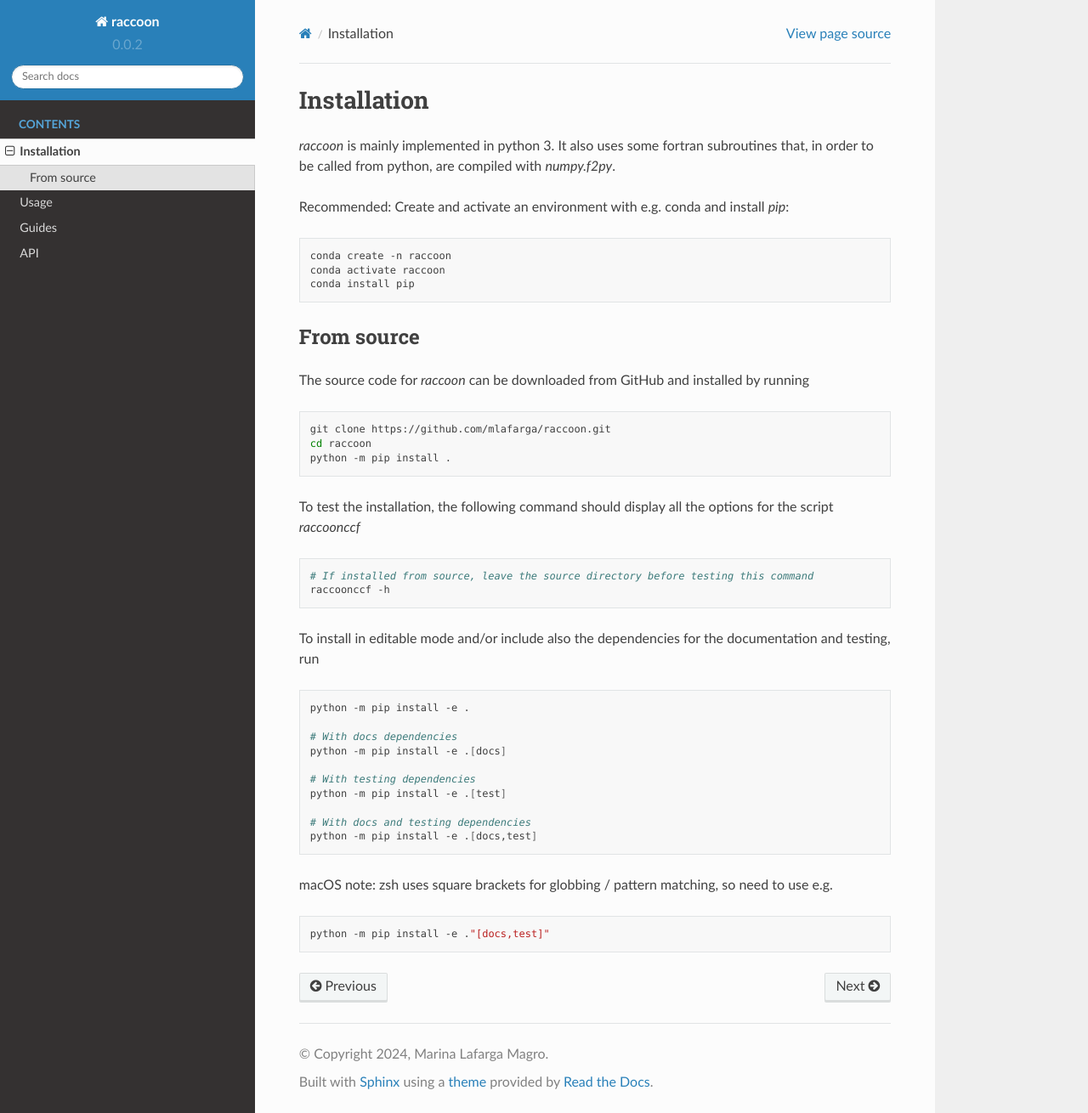
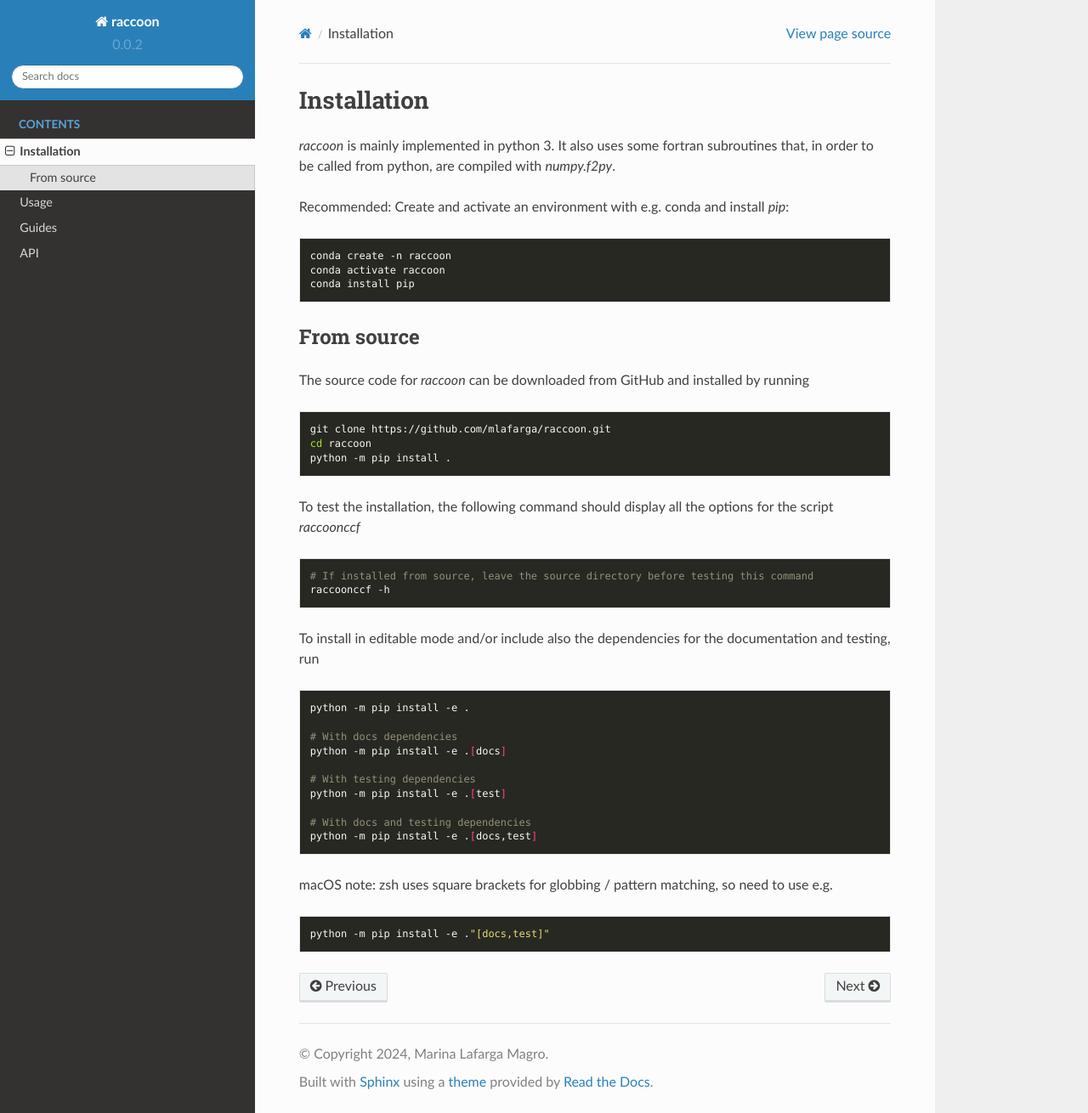
Before and after one commit to mlafarga/raccoon, a Sphinx documentation site: the page built from docs/installation.rst, in a window 1280 px wide and 1310 px high. Shown: the whole window at 85% size. Built offline with Sphinx 7.4.7 and the Read the Docs theme 2.0.0, drawn with Linux system fonts in a browser that asks for light colours.

```diff
--- a/docs/conf.py
+++ b/docs/conf.py
@@ -44,7 +44,7 @@ extensions = [
     'sphinx_rtd_theme',  # readthedocs theme
     # 'sphinx_search.extension',  #  enable search as you type for docs
     'nbsphinx',  # jupyter notebook support
-    'sphinx-copybutton',  # add a copy button to code blocks
+    'sphinx_copybutton',  # add a copy button to code blocks
 ]
 
 intersphinx_mapping = {
@@ -64,6 +64,10 @@ templates_path = ['_templates']
 # This pattern also affects html_static_path and html_extra_path.
 exclude_patterns = ['_build', 'Thumbs.db', '.DS_Store']
 
+# The name of the Pygments (syntax highlighting) style to use
+# https://stackoverflow.com/questions/48615629/how-to-include-pygments-styles-in-a-sphinx-project
+pygments_style = 'monokai'
+
 # -- Options for HTML output -------------------------------------------------
 
 # The theme to use for HTML and HTML Help pages.  See the documentation for
--- a/pyproject.toml
+++ b/pyproject.toml
@@ -63,6 +63,7 @@ docs = [
     "numpydoc",
     "sphinx_rtd_theme",
     "nbsphinx",
+    "sphinx-copybutton",
 ]
 test = [
     "pytest",
```
